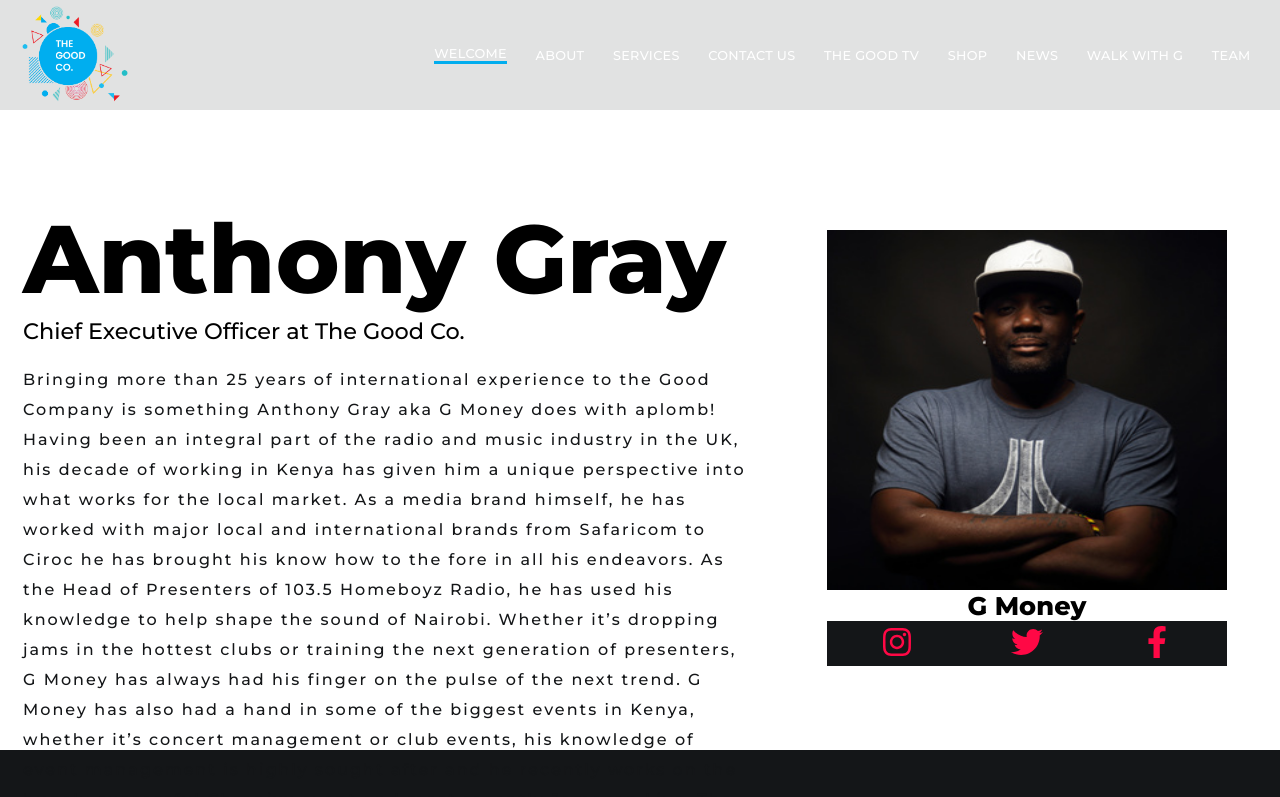
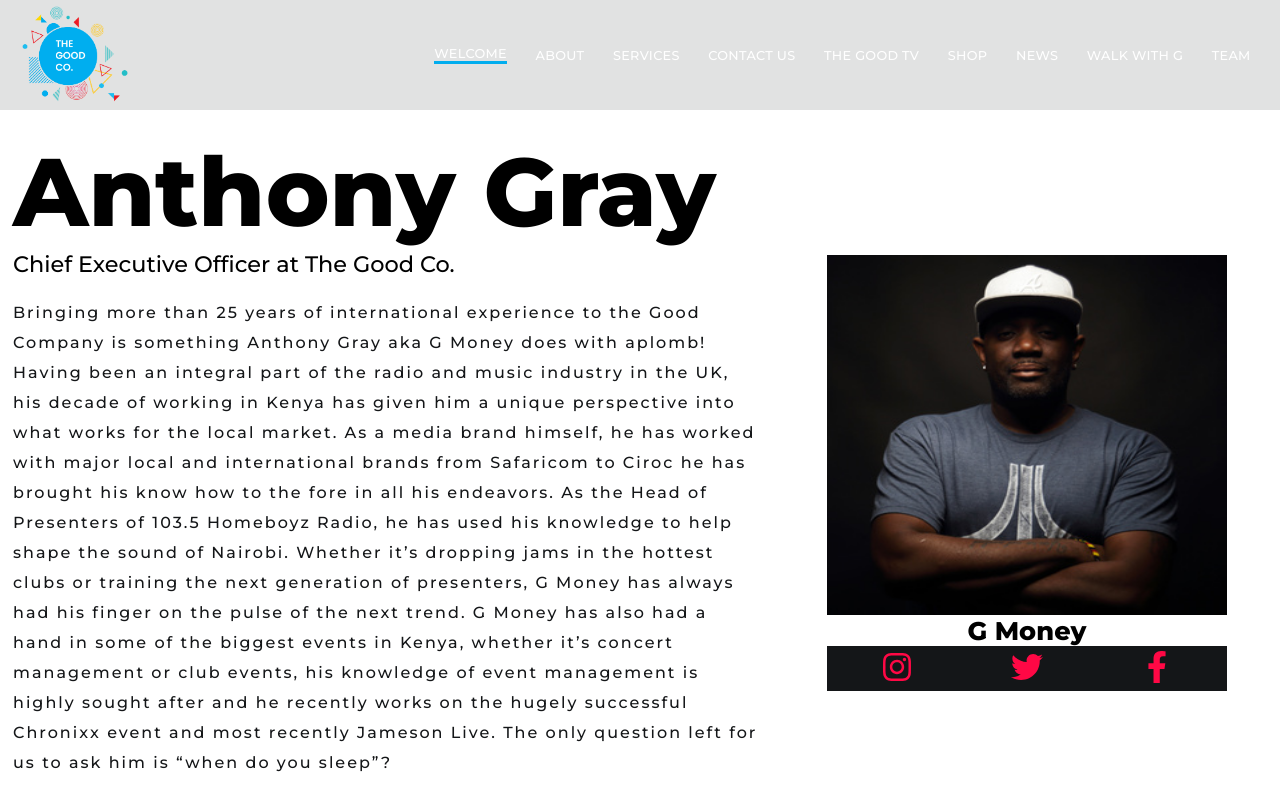
Before and after one commit to Shammah08/thegoodapp, a React (Create React App) app: page /team/1 in a window 1280 px wide. Shown: the top 797 px of the page. Built offline with nearby package versions, Linux system fonts and the light colour scheme; no server answers.

Commit message:
version 2.0

```diff
--- a/src/components/TeamPage/team.scss
+++ b/src/components/TeamPage/team.scss
@@ -72,7 +72,6 @@
       position: relative;
       border-radius: 5px;
       box-shadow: 10px 10px 10px $lightBlack;
-      // background-color: aqua;
 
       @include screen-res(phone) {
         width: 80vw;
@@ -123,11 +122,10 @@
 }
 
 .team-user-profile {
-  height: 80vh;
+  min-height: calc(100vh - 110px);
   display: flex;
   align-items: center;
   justify-content: space-around;
-  border-radius: 50%;
 
   @include screen-res(phone) {
     flex-direction: column;
@@ -181,10 +179,10 @@
 }
 
 .user-bio {
-  height: 500px;
+  height: auto;
   width: 60%;
   text-align: left;
-  padding: 20px;
+  padding: 10px;
 
   @include screen-res(phone) {
     width: 95%;
@@ -194,7 +192,6 @@
   h2 {
     font-size: 6rem;
     font-weight: 600;
-    /* letter-spacing: 3px; */
 
     @include screen-res(phone) {
       font-size: 2.5rem;
--- a/src/components/WalkWithG/walk.scss
+++ b/src/components/WalkWithG/walk.scss
@@ -162,13 +162,13 @@
 
       input {
         border: none;
-        border-bottom: 1px solid $lightBlack;
+        border-bottom: 1px solid $defaultRed;
         outline: none;
         font-size: 1rem;
         background-color: none;
         transition: all ease-in 0.2s;
 
-        & :focus {
+        &:focus {
           border-bottom: 2px solid $defaultBlue;
         }
 
--- a/src/components/database.jsx
+++ b/src/components/database.jsx
@@ -64,7 +64,7 @@
   { route: "welcome", url: "/#home" },
   { route: "about", url: "/#about" },
   { route: "services", url: "/#services" },
-  { route: "contact us", url: "/#contacts" },
+  { route: "contact us", url: "#contacts" },
   { route: "the good tv", url: "/tv" },
   { route: "shop", url: "/shop" },
   { route: "news", url: "/news" },
```
